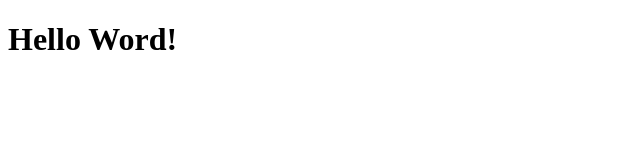
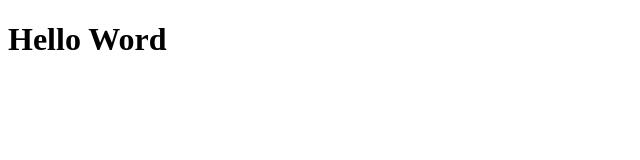
Before and after one commit to xiaohesong/custom_react, a React app: page / in a window 1280 px wide. Shown: the top 160 px of the page, without its empty margins (0-640 px from the left). Built offline with nearby package versions, Linux system fonts and the light colour scheme.

Commit message:
show hello word

```diff
--- a/App.js
+++ b/App.js
@@ -1,5 +1,5 @@
-import React, { Component } from 'react'
-alert("zhixing")
+import React, { Component } from 'react';
+
 class App extends Component {
     render() {
         return (
--- a/index.js
+++ b/index.js
@@ -1,7 +1,8 @@
 import ReactDOM from 'react-dom';
-import App from './App'
+import App from './App';
+import React from 'react'
 
 ReactDOM.render(
-    <h1>Hello Word!</h1>,
+    <App/>,
     document.getElementById('root')
 );
--- a/webpack.config.js
+++ b/webpack.config.js
@@ -2,10 +2,11 @@ var webpack = require('webpack');
 var path = require('path')
 //__dirname是node.js中的一个全局变量，它指向当前执行脚本所在的目录
 module.exports = {
-    entry: ['webpack/hot/dev-server', __dirname + "/index.js"],
+    entry: ['webpack/hot/dev-server', "webpack-dev-server/client?http://localhost:3008", __dirname + "/index.js"],
     output: {
         path: __dirname + "/build",
-        filename: "bundle.js"
+        filename: "bundle.js",
+        publicPath: "/build"
     },
     module: {
         loaders: [
@@ -24,6 +25,6 @@ module.exports = {
         historyApiFallback: true,
         inline: true,
         port: 3008,
-        compress: true,
+        compress: true
     }
 };
```
